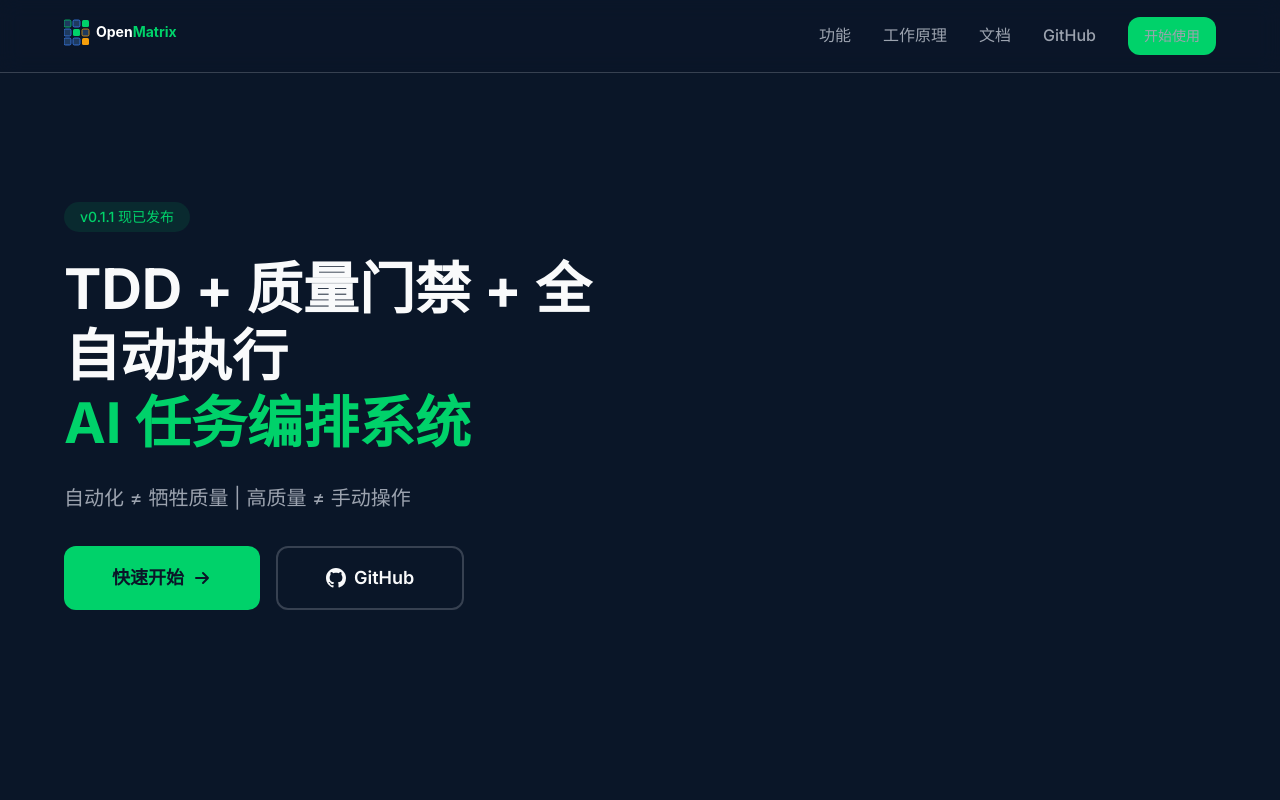
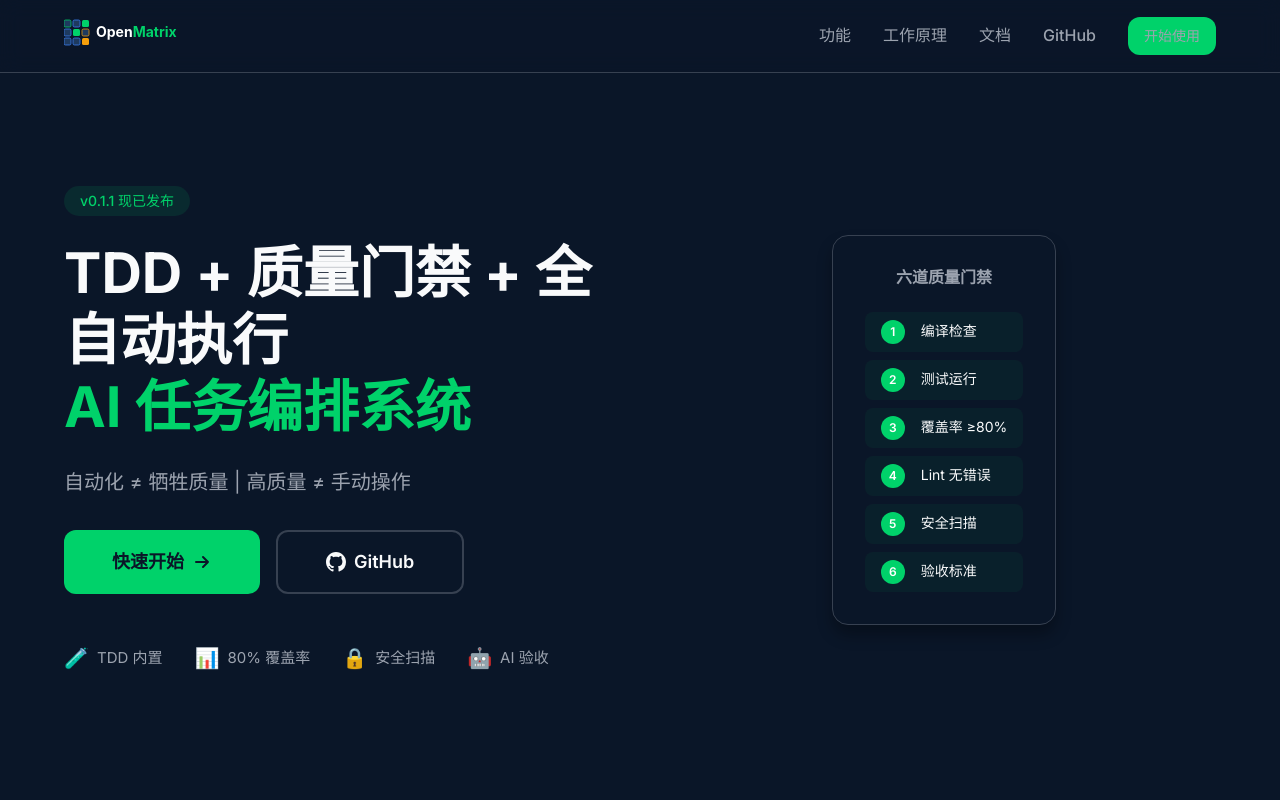
Before and after one commit to bigfish1913/openmatrix-docs, a website: page website/index.html in a window 1280 px wide. Shown: the top 800 px of the page. Drawn offline with Linux system fonts and the light colour scheme.

Commit message:
feat: 优化首页布局，添加核心亮点展示
- 添加四项核心亮点 (TDD/覆盖率/安全扫描/AI验收)
- 添加六道质量门禁可视化卡片
- 优化 hero section 布局

Co-Authored-By: Claude Opus 4.6 <noreply@anthropic.com>

```diff
--- a/website/index.html
+++ b/website/index.html
@@ -74,6 +74,37 @@
             </svg>
             <span>GitHub</span>
           </a>
+        </div>
+        <div class="hero-highlights">
+          <div class="highlight-item">
+            <span class="highlight-icon">🧪</span>
+            <span>TDD 内置</span>
+          </div>
+          <div class="highlight-item">
+            <span class="highlight-icon">📊</span>
+            <span>80% 覆盖率</span>
+          </div>
+          <div class="highlight-item">
+            <span class="highlight-icon">🔒</span>
+            <span>安全扫描</span>
+          </div>
+          <div class="highlight-item">
+            <span class="highlight-icon">🤖</span>
+            <span>AI 验收</span>
+          </div>
+        </div>
+      </div>
+      <div class="hero-visual">
+        <div class="quality-gates-card">
+          <h4>六道质量门禁</h4>
+          <div class="gates-list">
+            <div class="gate-item"><span class="gate-num">1</span> 编译检查</div>
+            <div class="gate-item"><span class="gate-num">2</span> 测试运行</div>
+            <div class="gate-item"><span class="gate-num">3</span> 覆盖率 ≥80%</div>
+            <div class="gate-item"><span class="gate-num">4</span> Lint 无错误</div>
+            <div class="gate-item"><span class="gate-num">5</span> 安全扫描</div>
+            <div class="gate-item"><span class="gate-num">6</span> 验收标准</div>
+          </div>
         </div>
       </div>
     </div>
--- a/website/styles.css
+++ b/website/styles.css
@@ -738,3 +738,79 @@ a:hover {
     font-size: 0.875rem;
   }
 }
+
+/* Hero Highlights */
+.hero-highlights {
+  display: flex;
+  gap: var(--spacing-xl);
+  margin-top: var(--spacing-2xl);
+  flex-wrap: wrap;
+}
+
+.highlight-item {
+  display: flex;
+  align-items: center;
+  gap: var(--spacing-sm);
+  color: var(--color-text-secondary);
+  font-size: 0.9375rem;
+}
+
+.highlight-icon {
+  font-size: 1.25rem;
+}
+
+/* Quality Gates Card */
+.quality-gates-card {
+  background: var(--color-bg-primary);
+  border: 1px solid var(--color-border);
+  border-radius: var(--radius-xl);
+  padding: var(--spacing-xl);
+  box-shadow: var(--shadow-lg);
+}
+
+.quality-gates-card h4 {
+  font-size: 1rem;
+  color: var(--color-text-secondary);
+  margin-bottom: var(--spacing-lg);
+  text-align: center;
+}
+
+.gates-list {
+  display: flex;
+  flex-direction: column;
+  gap: var(--spacing-sm);
+}
+
+.gate-item {
+  display: flex;
+  align-items: center;
+  gap: var(--spacing-md);
+  padding: var(--spacing-sm) var(--spacing-md);
+  background: rgba(0, 210, 106, 0.05);
+  border-radius: var(--radius-md);
+  font-size: 0.875rem;
+}
+
+.gate-num {
+  display: flex;
+  align-items: center;
+  justify-content: center;
+  width: 24px;
+  height: 24px;
+  background: var(--color-matrix-green);
+  color: white;
+  border-radius: 50%;
+  font-size: 0.75rem;
+  font-weight: 600;
+}
+
+@media (max-width: 768px) {
+  .hero-highlights {
+    justify-content: center;
+    gap: var(--spacing-md);
+  }
+
+  .hero-visual {
+    display: none;
+  }
+}
```
